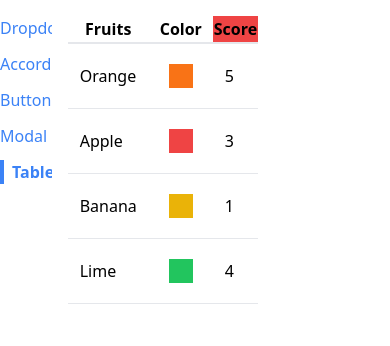
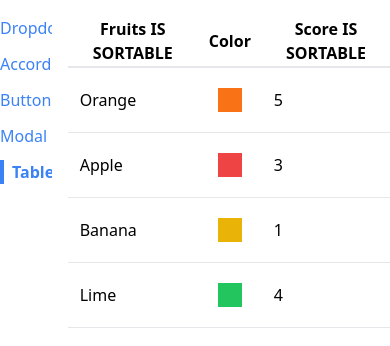
Before and after one commit to patbou02/app-components-ui, a React (Create React App) app: page /table in a window 390 px wide. Shown: the top 346 px of the page. Built offline with nearby package versions, Linux system fonts and the light colour scheme.

Commit message:
Created SortableTable component which uses the Table and passes updated config if the Object key sortValue is present. Test SortableTable in TablePage temporarily.

```diff
--- /dev/null
+++ b/src/components/SortableTable.js
@@ -0,0 +1,20 @@
+import Table from './Table';
+
+function SortableTable(props) {
+  const { config } = props;
+
+  const updatedConfig = config.map(column => {
+    if (!column.sortValue) {
+      return column;
+    } else {
+      return {
+        ...column,
+        header: () => <th>{column.label} IS SORTABLE</th>,
+      };
+    }
+  });
+
+  return <Table {...props} config={updatedConfig} />;
+}
+
+export default SortableTable;
--- a/src/pages/TablePage.js
+++ b/src/pages/TablePage.js
@@ -1,4 +1,5 @@
-import Table from '../components/Table';
+//import Table from '../components/Table';
+import SortableTable from '../components/SortableTable';
 
 function TablePage() {
 
@@ -13,6 +14,7 @@
     {
       label: 'Fruits',
       render: (fruit) => fruit.name,
+      sortValue: (fruit) => fruit.name,
     },
     {
       label: 'Color',
@@ -21,7 +23,7 @@
     {
       label: 'Score',
       render: (fruit) => fruit.score,
-      header: () => <th className='bg-red-500'>Score</th>,
+      sortValue: (fruit) => fruit.score,
     },
   ];
 
@@ -29,7 +31,7 @@
 
   return (
     <div>
-      <Table data={data} config={config} keyFn={keyFn} />
+      <SortableTable data={data} config={config} keyFn={keyFn} />
     </div>
   );
 }
```
